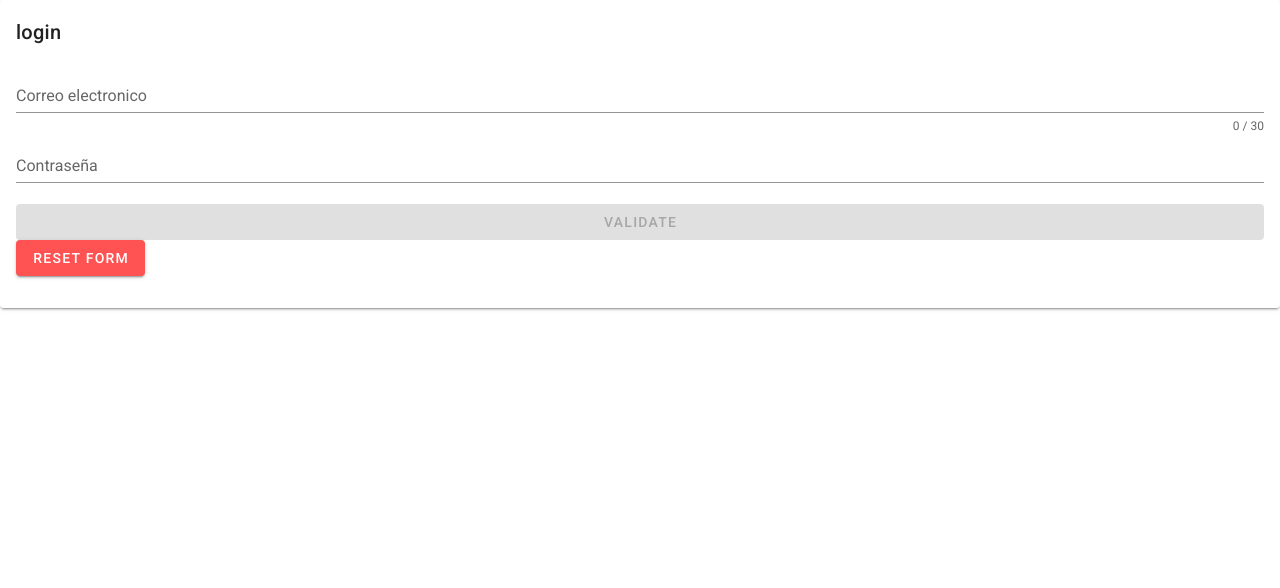
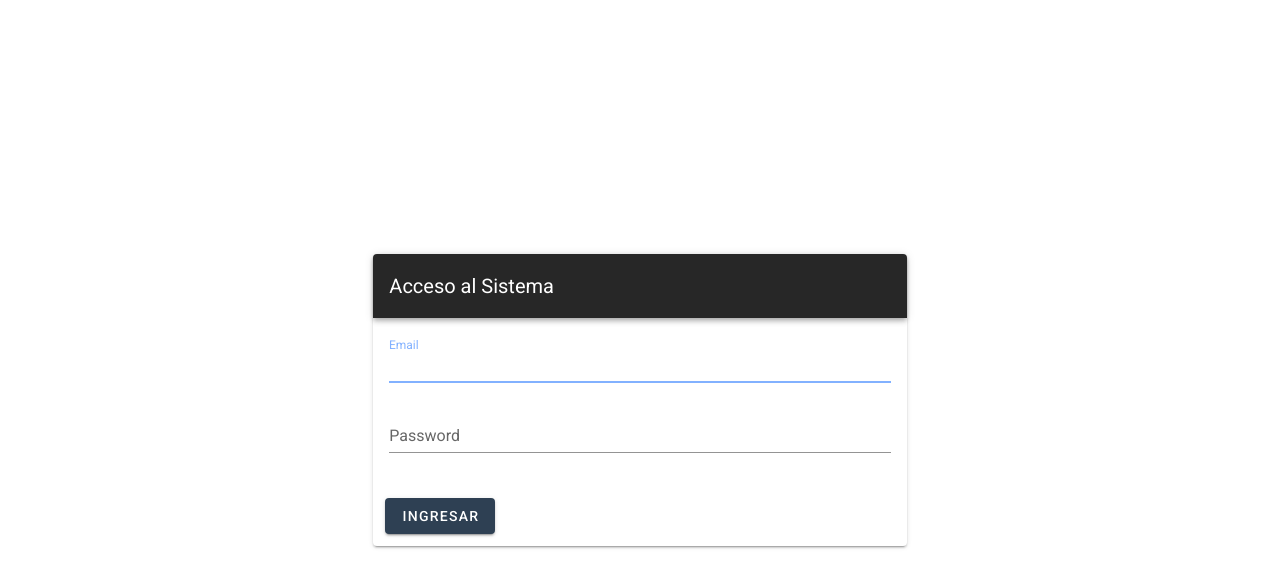
Before and after one commit to JulianMGonzalez/TuDado-frontend, a Vue app: page /login in a window 1280 px wide. Shown: the top 588 px of the page. Built offline with nearby package versions, Linux system fonts and the light colour scheme.

Commit message:
seguridad mejorada

```diff
--- a/package.json
+++ b/package.json
@@ -8,11 +8,13 @@
   },
   "dependencies": {
     "core-js": "^3.6.5",
+    "jwt-decode": "^3.1.2",
     "sweetalert": "^2.1.2",
     "vue": "^2.6.11",
     "vue-jwt-decode": "^0.1.0",
     "vue-router": "^3.2.0",
-    "vuetify": "^2.2.11"
+    "vuetify": "^2.2.11",
+    "vuex": "^3.6.0"
   },
   "devDependencies": {
     "@mdi/font": "^5.8.55",
--- a/src/components/SeguraComponent.vue
+++ b/src/components/SeguraComponent.vue
@@ -22,6 +22,15 @@
           src="@/assets/TuDado.png"
       ></v-img>
       <v-toolbar-title>TuDado</v-toolbar-title>
+      <v-spacer></v-spacer>
+
+      <v-btn
+      icon
+      class="mr-5"
+      @click="salir()">
+          <v-icon> mdi-logout</v-icon>
+          <span>Salir</span>
+      </v-btn>
     </v-app-bar>
 
     <v-navigation-drawer
@@ -121,5 +130,15 @@ export default {
 
       ],
   }),
+  created(){
+    this.$store.dispatch('autoLogin');
+  },
+  methods:{
+    salir(){
+    this.$store.dispatch('salir');
+
+  }
+  }
+
 };
 </script>
--- a/src/components/auth/TheLogin.vue
+++ b/src/components/auth/TheLogin.vue
@@ -1,98 +1,73 @@
 <template>
-<v-layout>
-  <v-row>
-    <v-col>
+    <v-layout align-center justify-center>
+        <v-flex xs12 sm8 md6 lg5 x14>
             <v-card>
-        <v-card-title>
-          login
-        </v-card-title>
+                <v-toolbar dark color="silver darken-3">
+                    <v-toolbar-title>
+                        Acceso al Sistema
+                    </v-toolbar-title>
+                </v-toolbar>
                 <v-card-text>
-            <v-form
-    ref="form"
-    lazy-validation
-  >
-    <v-text-field
-      v-model="login.email"
-      :counter="30"
-      label="Correo electronico"
-      required
-    ></v-text-field>
-
-    <v-text-field
-      v-model="login.password"
-      label="Contraseña"
-      type="password"
-      required
-    ></v-text-field>
-
-
-    <v-btn
-      :disabled="!(this.login.password && this.login.email)"
-      color="success"
-      class="mr-4"
-      block
-      @click="loginUser"
-    >
-      Validate
-    </v-btn>
-
-    <v-btn
-      color="error"
-      class="mr-4"
-      @click="reset"
-    >
-      Reset Form
-    </v-btn>
-
-
-  </v-form>
+                    <v-text-field v-model="email" autofocus color="accent" label="Email" required>
+                    </v-text-field>
+                    <v-text-field v-model="password" type="password" color="accent" label="Password" required>
+                    </v-text-field>
+                    <v-flex class="red--text" v-if="errorM">
+                        {{errorM}}
+                    </v-flex>
                 </v-card-text>
-        <v-card-actions>
-
+                <v-card-actions class="px-3 pb-3">
+                    <v-flex text-xs-right>
+                        <v-btn @click="ingresar()" color="primary">Ingresar</v-btn>
+                    </v-flex>
                 </v-card-actions>
             </v-card>
-    </v-col>
-  </v-row>
+        </v-flex>
+
     </v-layout>
 
 </template>
-
 <script>
-import swal from 'sweetalert';
-
+import axios from 'axios';
 export default {
-  name: "TheLogin",
-  data() {
-    return {
-      login: {
-        email: "",
-        password: "",
-      },
-    };
-  },
-  methods: {
-    async loginUser() {
-      try {
-        let response = await this.$http.post('/api/user/login', this.login);
-        console.log(response);
-        let token = response.data.tokenReturn;
-        let user = response.data.user;
-
-        localStorage.setItem("jwt", token);
-        localStorage.setItem("user", JSON.stringify(user));
-
-        if (token) {
-          swal("Buen Trabajo!", "Ingresando...", "success");
-          this.$router.push("/home");
-        }
-      } catch {
-        swal("Error! :(", "Algo salio mal...", "error");
-        //console.log(error.response);
+    data(){
+        return{
+            email:'',
+            password:'',
+            errorM:null
         }
     },
+    beforeCreate(){
+      this.$store.dispatch('autoLogin')//? this.$router.push({name: 'Admin'}): false;
     },
-};
+    methods:{
+        ingresar(){
+            axios.post('https://lit-wave-11088.herokuapp.com/api/usuario/login',{email: this.email, password: this.password})
+            .then(respuesta =>{
+                 console.log(respuesta.data);
+                return respuesta.data;
+            })
+            .then(data =>{
+                this.$store.dispatch("guardarToken",data.tokenReturn);
+                this.$router.push({name: 'Admin'});
+            })
+            .catch(error =>{
+                //console.log(eror);
+                this.errorM=null;
+                console.log(error.response.status);
+                if (error.response.status==401){
+                    console.log('hola');
+                    this.errorM='credenciales son incorrectas.';
+                }
+                else if (error.response.status==404){
+                    this.errorM='el usuario no existe';
+                }
+                else{
+                    this.errorM='Ocurrió un error con el servidor.';
+                }
+            });
+        }
+    }
+
+}
 </script>
-
-<style scoped>
-</style>
--- a/src/main.js
+++ b/src/main.js
@@ -3,11 +3,13 @@ import './plugins/axios'
 import App from './App.vue'
 import router from './router'
 import vuetify from './plugins/vuetify';
+import store from './store'
 
 Vue.config.productionTip = false
 
 new Vue({
   router,
+  store,
   vuetify,
   render: h => h(App)
 }).$mount('#app')
--- a/src/router/index.js
+++ b/src/router/index.js
@@ -1,6 +1,7 @@
 import Vue from 'vue'
 import VueRouter from 'vue-router'
 import Home from '../views/Home.vue'
+import store from '../store'
 
 Vue.use(VueRouter)
 
@@ -75,7 +76,8 @@ const routes = [
         // which is lazy-loaded when the route is visited.
         component: () => import(/* webpackChunkName: "usuario" */ '../views/Usuario.vue'),
         meta: {
-          auth: true
+          auth: true,
+          administrador: true
         }
       }
 ]},
@@ -85,6 +87,19 @@ const router = new VueRouter({
   mode: 'history',
   base: process.env.BASE_URL,
   routes
+});
+
+router.beforeEach((to, from, next) => {
+  if (to.matched.some(record => record.meta.public)) {
+      next();
+  } else if (store.state.usuario) {
+      if (to.matched.some(record => record.meta.auth)) {
+          console.log(store.state.usuario);
+          next();
+      }
+  } else {
+      next({ name: 'Login' });
+  }
 })
 
 export default router
--- /dev/null
+++ b/src/store/index.js
@@ -0,0 +1,45 @@
+import Vue from "vue";
+import Vuex from "vuex";
+import decode from "jwt-decode";
+import router from "../router/index";
+
+Vue.use(Vuex);
+
+export default new Vuex.Store({
+    state: {
+        token: null,
+        usuario: null
+    },
+    mutations: {
+        setToken(state, token) {
+            state.token = token;
+        },
+        setUsuario(state, usuario) {
+            state.usuario = usuario;
+        }
+    },
+    actions: {
+        guardarToken({ commit }, token) {
+            commit("setToken", token)
+            commit("setUsuario", decode(token))
+            localStorage.setItem("token", token)
+        },
+        autoLogin({ commit }) {
+            console.log("autologin");
+            let token = localStorage.getItem("token");
+            if (token) {
+                commit("setToken", token);
+                commit("setUsuario", decode(token));
+            }
+            router.push({ name: 'Admin' }).catch(() => {});
+
+        },
+        salir({ commit }) {
+            commit("setToken", null);
+            commit("setUsuario", null);
+            localStorage.removeItem("token");
+            router.push({ name: 'Login' });
+        }
+    },
+    modules: {}
+});
```
Also changed, not shown: 1 other file (tests, documents, lock files or other folders). Lines whose indentation alone changed are shown as unchanged.
